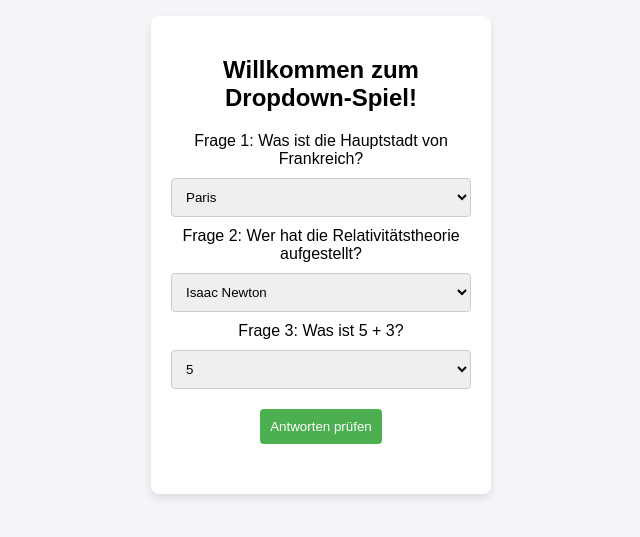
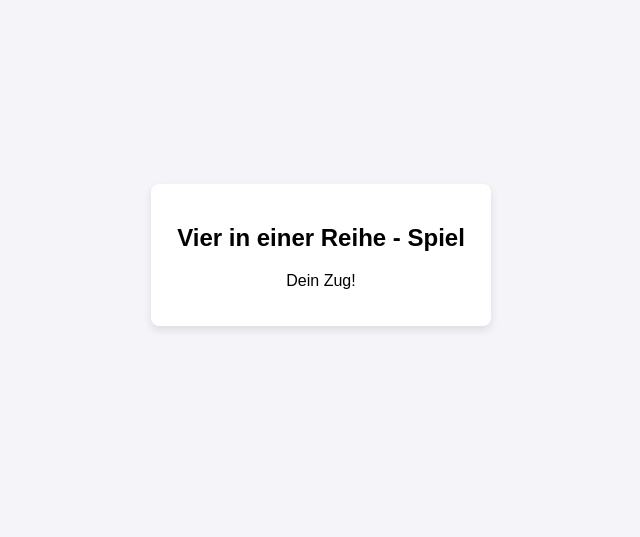
Before and after one commit to Fluesterer/Notes, a plain HTML site: page game.html in a window 1280 px wide. Shown: the part 145-682 px from the top of the page, without its empty margins (319-959 px from the left). Drawn offline with Linux system fonts and the light colour scheme.

Commit message:
game.html

```diff
--- a/game.html
+++ b/game.html
@@ -3,47 +3,14 @@
 <head>
     <meta charset="UTF-8">
     <meta name="viewport" content="width=device-width, initial-scale=1.0">
-    <title>Dropdown-Spiel</title>
+    <title>Vier in einer Reihe</title>
     <link rel="stylesheet" href="style.css">
 </head>
 <body>
     <div class="game-container">
-        <h2>Willkommen zum Dropdown-Spiel!</h2>
-        <form id="quiz-form">
-            <div class="question">
-                <label for="question1">Frage 1: Was ist die Hauptstadt von Frankreich?</label>
-                <select id="question1">
-                    <option value="paris">Paris</option>
-                    <option value="berlin">Berlin</option>
-                    <option value="london">London</option>
-                    <option value="madrid">Madrid</option>
-                </select>
-            </div>
-
-            <div class="question">
-                <label for="question2">Frage 2: Wer hat die Relativitätstheorie aufgestellt?</label>
-                <select id="question2">
-                    <option value="newton">Isaac Newton</option>
-                    <option value="einstein">Albert Einstein</option>
-                    <option value="tesla">Nikola Tesla</option>
-                    <option value="curie">Marie Curie</option>
-                </select>
-            </div>
-
-            <div class="question">
-                <label for="question3">Frage 3: Was ist 5 + 3?</label>
-                <select id="question3">
-                    <option value="5">5</option>
-                    <option value="6">6</option>
-                    <option value="7">7</option>
-                    <option value="8">8</option>
-                </select>
-            </div>
-
-            <button type="button" id="submit-btn">Antworten prüfen</button>
-        </form>
-
-        <p id="score"></p>
+        <h2>Vier in einer Reihe - Spiel</h2>
+        <div id="board"></div>
+        <p id="status">Dein Zug!</p>
     </div>
 
     <script src="game.js"></script>
```
